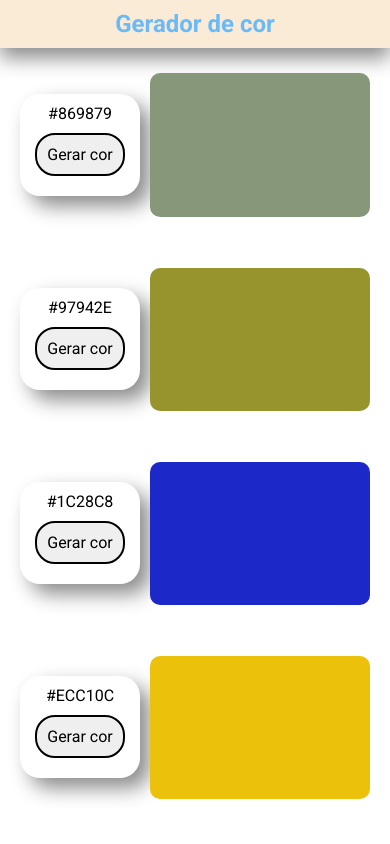
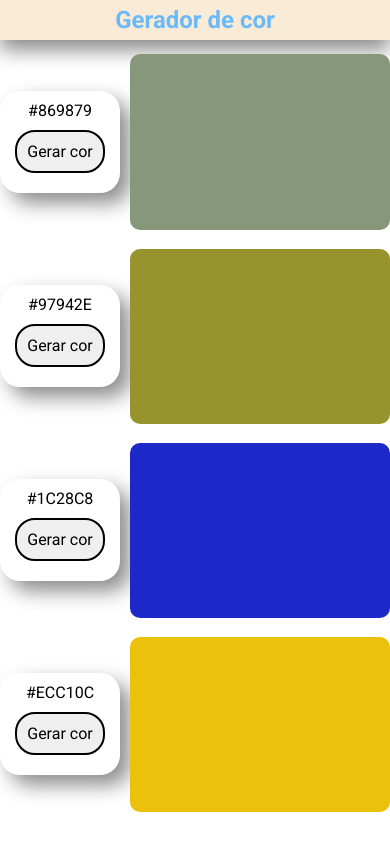
Before and after one commit to foursimon/Gerador-Hexadecimal, a plain HTML site: page index.html in a window 390 px wide. Drawn offline with Linux system fonts and the light colour scheme.

Commit message:
tamanho redimensionado

```diff
--- a/styles.css
+++ b/styles.css
@@ -7,10 +7,11 @@
 header{
     background-color: antiquewhite;
     box-sizing: border-box;
-    min-width: 330px;
+    min-width: 300px;
     display: flex;
     flex: initial;
-    padding: 10px;
+    padding: 6px;
+    margin-bottom: 5px;
     justify-content: center;
     align-items: center;
     gap: 10%;
@@ -97,7 +98,6 @@ main{
 @media screen and (max-width: 700px){
     main{
         flex-direction: column;
-        justify-content: stretch;
         align-items: stretch;
     }
     .container{
@@ -106,6 +106,7 @@ main{
         justify-content: center;
         align-items: center;
         gap: 10px;
+        padding: 0;
     }
     .text-container{
         font-size: 1rem;
```
Also changed, not shown: simples.js (deleted, +0 -12 lines).
